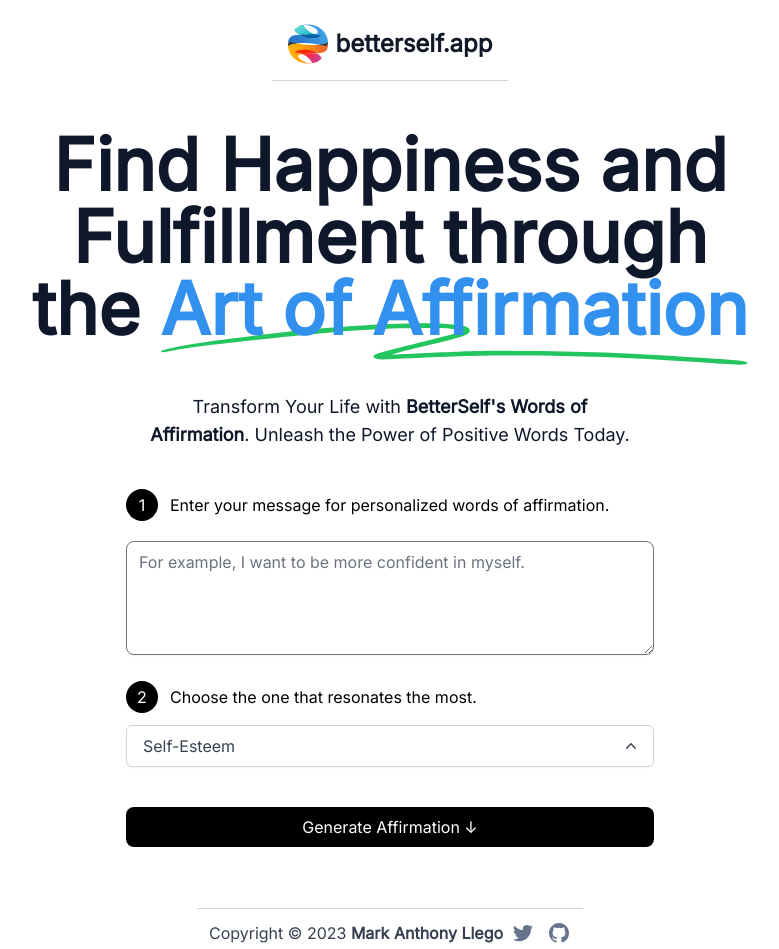
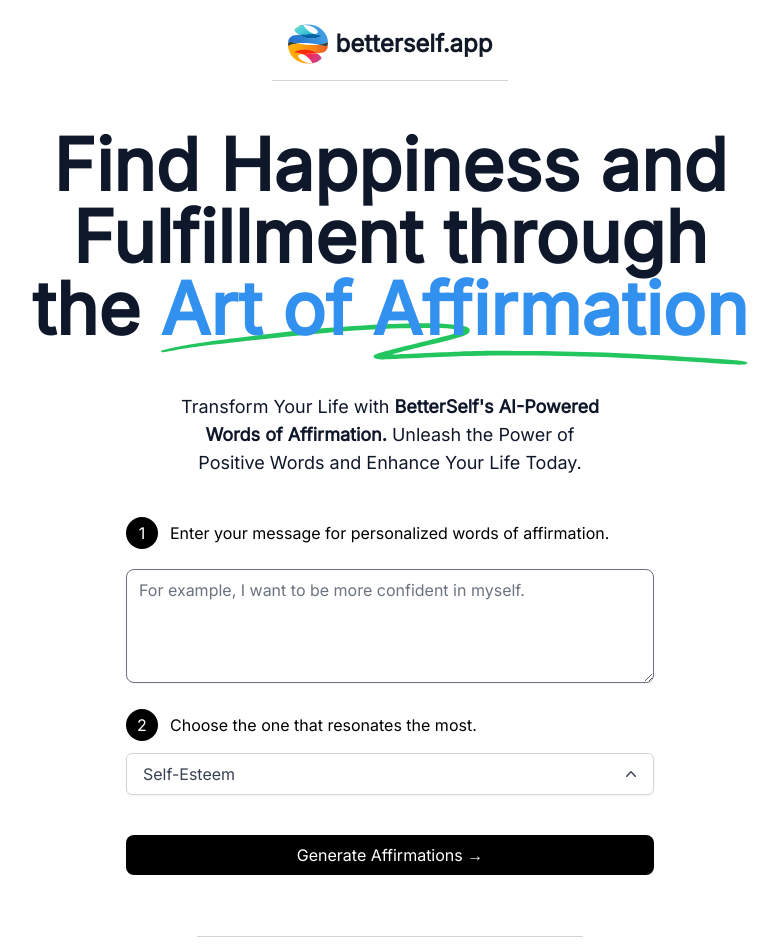
Before and after one commit to llegomark/affirmations, a Next.js app: page / in a window 1280 px wide. Shown: the top 949 px of the page, without its empty margins (250-1029 px from the left). Built offline with nearby package versions, Linux system fonts and the light colour scheme.

Commit message:
add: overflow scroll

```diff
--- a/components/DropDown.tsx
+++ b/components/DropDown.tsx
@@ -7,7 +7,7 @@ import {
 import { Fragment } from "react";
 
 function classNames(...classes: string[]) {
-  return classes.filter(Boolean).join(" ");
+  return classes.join(" ");
 }
 
 export type BibleType =
@@ -27,7 +27,6 @@ export type BibleType =
   | "Confidence"
   | "Resilience"
   | "Success"
-  | "Positivity"
   | "Leadership"
   | "Inspiration"
   | "Empowerment";
@@ -54,7 +53,6 @@ let bibles: BibleType[] = [
   "Confidence",
   "Resilience",
   "Success",
-  "Positivity",
   "Leadership",
   "Inspiration",
   "Empowerment",
@@ -90,7 +88,7 @@ export default function DropDown({ bible, setBible }: DropDownProps) {
           className="absolute left-0 z-10 mt-2 w-full origin-top-right rounded-md bg-white shadow-lg ring-1 ring-black ring-opacity-5 focus:outline-none"
           key={bible}
         >
-          <div className="">
+          <div className="overflow-y-scroll h-32">
             {bibles.map((bibleItem) => (
               <Menu.Item key={bibleItem}>
                 {({ active }) => (
--- a/next.config.js
+++ b/next.config.js
@@ -10,7 +10,7 @@ module.exports = {
     return [
       {
         source: "/github",
-        destination: "https://github.com/llegomark/affirmation",
+        destination: "https://github.com/llegomark/affirmations",
         permanent: false,
       },
       {
--- a/pages/index.tsx
+++ b/pages/index.tsx
@@ -45,7 +45,6 @@ const Home: NextPage = () => {
     case "Confidence":
     case "Resilience":
     case "Success":
-    case "Positivity":
     case "Leadership":
     case "Inspiration":
     case "Empowerment":
@@ -143,8 +142,10 @@ const Home: NextPage = () => {
         <p className="mx-auto mt-12 max-w-xl text-lg leading-7 text-slate-900">
           <Balancer>
             Transform Your Life with{" "}
-            <span className="font-bold">BetterSelf's Words of Affirmation</span>
-            . Unleash the Power of Positive Words Today.
+            <span className="font-bold">
+              BetterSelf's AI-Powered Words of Affirmation.
+            </span>{" "}
+            Unleash the Power of Positive Words and Enhance Your Life Today.
           </Balancer>
         </p>
         <div className="max-w-xl w-full px-6">
@@ -190,7 +191,7 @@ const Home: NextPage = () => {
               onClick={(e) => generateVerse(e)}
               disabled={isDisabled()}
             >
-              Generate Affirmation &darr;
+              Generate Affirmations &rarr;
             </button>
           )}
           {loading && (
@@ -229,7 +230,7 @@ const Home: NextPage = () => {
                             className="bg-blue-100 rounded-xl shadow-md p-4 hover:bg-gray-100 hover:shadow-lg transition-all duration-300 ease-in-out transform hover:-translate-y-1 cursor-copy border"
                             onClick={() => {
                               navigator.clipboard.writeText(
-                                `${trimmedVerse} (generated from https://bible.betterself.app/)`
+                                `${trimmedVerse} (generated from https://affirmations.betterself.app/)`
                               );
                               toast("Words of Affirmation Copied!", {
                                 icon: "✂️",
```
